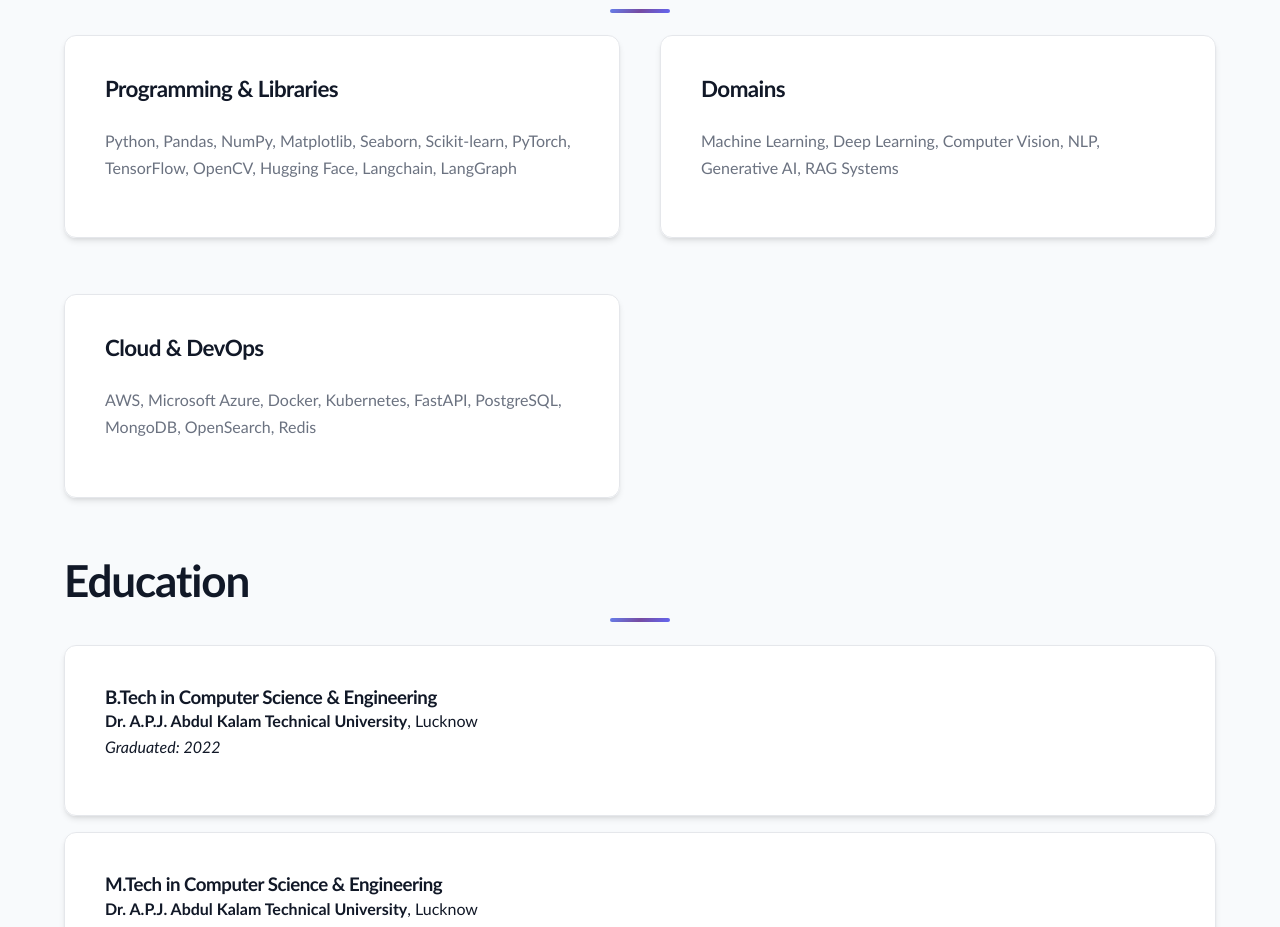
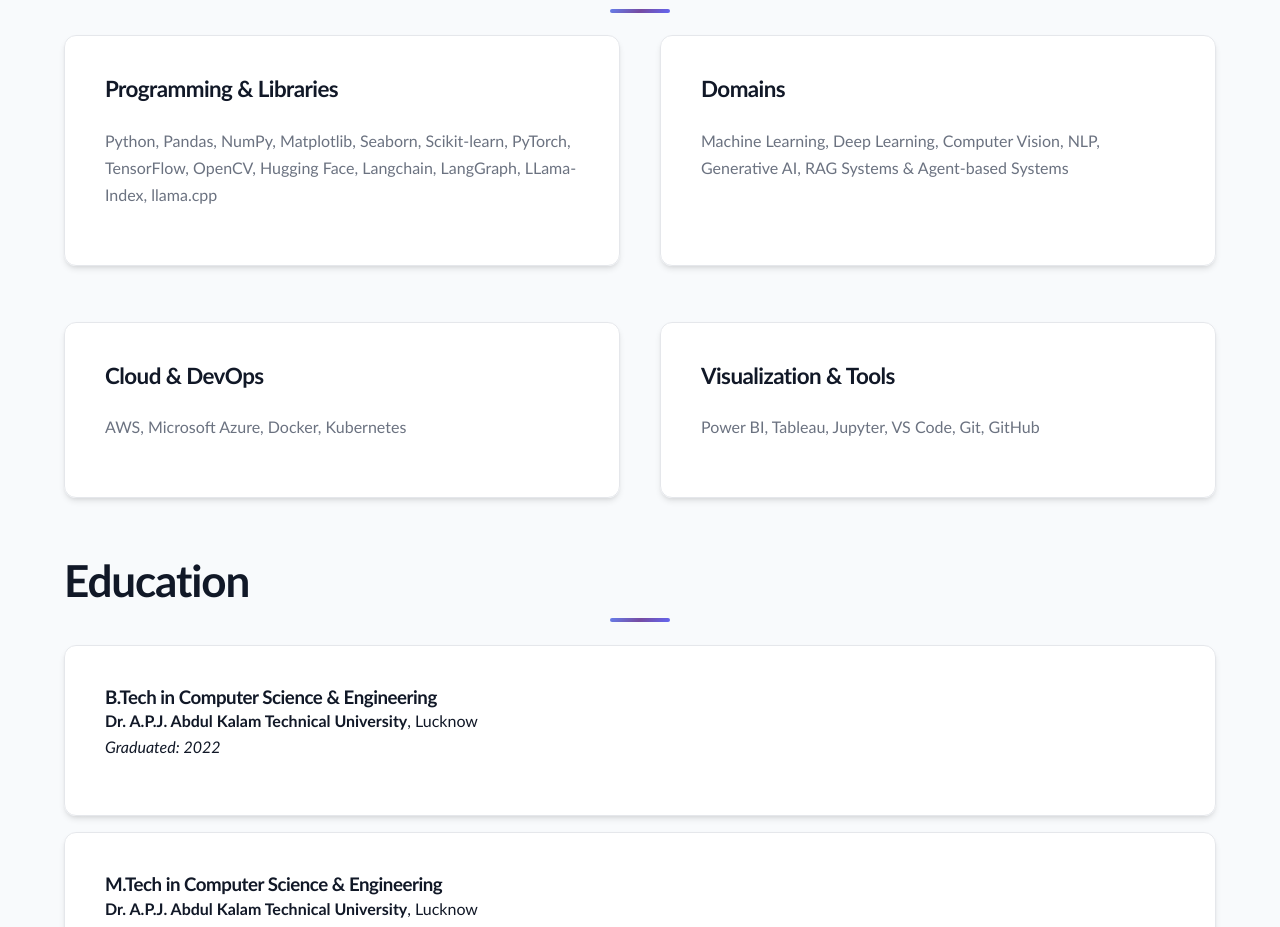
Before and after one commit to TarunChaubey/tarunchaubey.github.io, a plain HTML site: page index.html in a window 1280 px wide. Shown: the part 2011-2938 px from the top of the page. Drawn offline with Linux system fonts and the light colour scheme.

Commit message:
Update index.html

```diff
--- a/index.html
+++ b/index.html
@@ -35,7 +35,7 @@
                     <a href="https://github.com/TarunChaubey" target="_blank" aria-label="GitHub">
                         <i class="fab fa-github"></i>
                     </a>
-                    <a href="mailto:tarunchaubey09@gmail.com" target="_blank" aria-label="Email">
+                    <a href="tarunchaubey09@gmail.com" target="_blank" aria-label="Email">
                         <i class="far fa-envelope-open"></i>
                     </a>
                 </div>
@@ -92,16 +92,19 @@
                 <div class="skills-grid">
                     <div class="skill-category">
                         <h3>Programming & Libraries</h3>
-                        <p>Python, Pandas, NumPy, Matplotlib, Seaborn, Scikit-learn, PyTorch, TensorFlow, OpenCV, Hugging Face, Langchain, LangGraph</p>
+                        <p>Python, Pandas, NumPy, Matplotlib, Seaborn, Scikit-learn, PyTorch, TensorFlow, OpenCV, Hugging Face, Langchain, LangGraph, LLama-Index, llama.cpp</p>
                     </div>
                     <div class="skill-category">
                         <h3>Domains</h3>
-                        <p>Machine Learning, Deep Learning, Computer Vision, NLP, Generative AI, RAG Systems</p>
+                        <p>Machine Learning, Deep Learning, Computer Vision, NLP, Generative AI, RAG Systems & Agent-based Systems</p>
                     </div>
                     <div class="skill-category">
                         <h3>Cloud & DevOps</h3>
-                        <p>AWS, Microsoft Azure, Docker, Kubernetes, FastAPI, PostgreSQL, MongoDB, OpenSearch, Redis</p>
+                        <p>AWS, Microsoft Azure, Docker, Kubernetes</p>
                     </div>
+                    <div class="skill-category">
+                        <h3>Visualization & Tools</h3>
+                        <p>Power BI, Tableau, Jupyter, VS Code, Git, GitHub</p>
                 </div>
             </div>
         </section>
```
